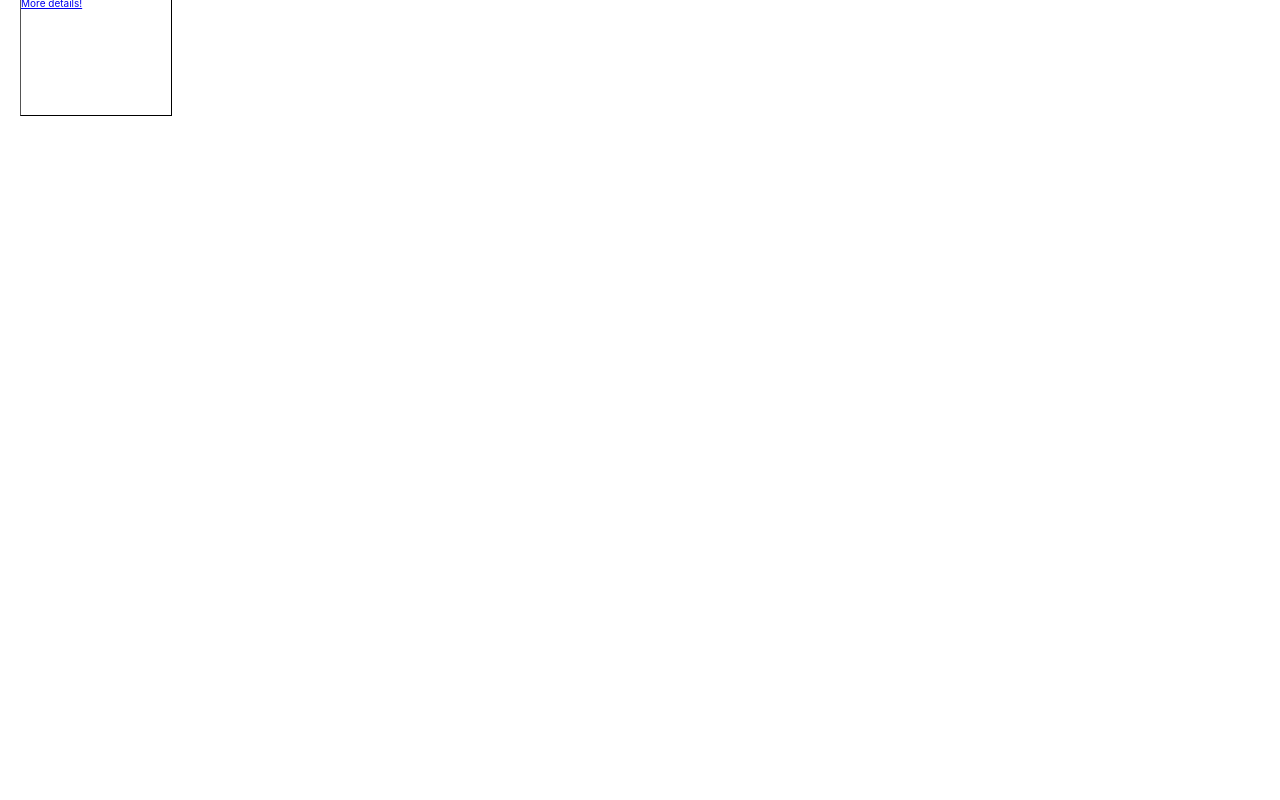
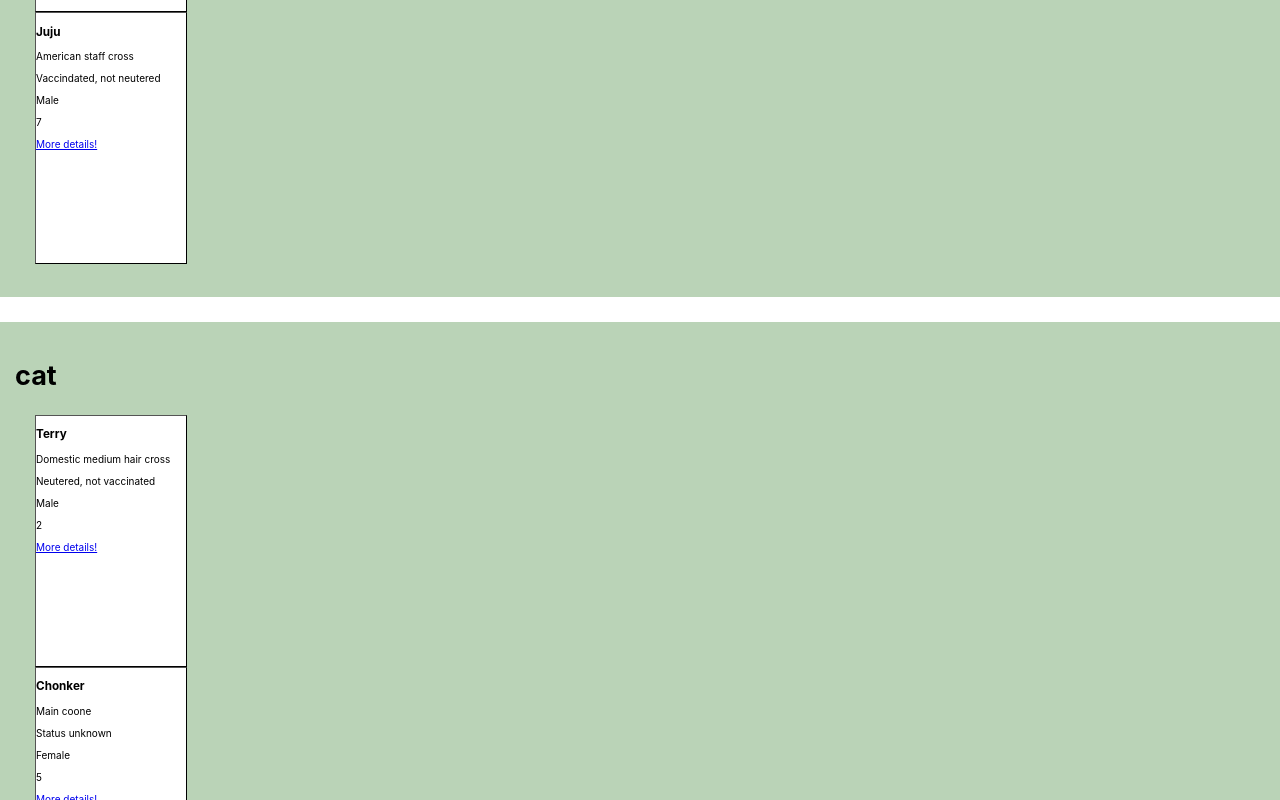
Before and after one commit to sahyanara/AnimalShelter, a React (Create React App) app in the folder frontend/: page / in a window 1280 px wide. Shown: the part 520-1320 px from the top of the page. Before the commit the page ends 800 px from the top, so only its background shows below. Built offline with nearby package versions, Linux system fonts and the light colour scheme.

Commit message:
update data

```diff
--- a/frontend/src/index.js
+++ b/frontend/src/index.js
@@ -4,6 +4,7 @@ import './index.css';
 import App from './App';
 import reportWebVitals from './reportWebVitals';
 import PetsInfo from "./PetsInfo";
+import Category from "./Category";
 import { Component } from "react";
 import { render } from "react-dom";
 import Button from "@material-ui/core/Button";
@@ -12,7 +13,7 @@ import { Link } from "react-router-dom";
 import About from "./About";
 import Home from "./Home";
 
-const posts = [
+/*const posts = [
   {
       name: 'Rocky',
       breed: 'American pit bull cross',
@@ -29,12 +30,58 @@ const posts = [
       yearsOld: 7,
       adopted: true,
   }
-];
+];*/
+
+const posts = [
+	{
+		_id: 'dog',
+		pets: [
+			{
+				name: 'Rocky',
+				breed: 'American pit bull cross',
+				status: 'Neutered and vaccinated',
+				gender: 'Female',
+				yearsOld: 7,
+				adopted: false,
+			},
+			{
+				name: 'Juju',
+				breed: 'American staff cross',
+				status: 'Vaccindated, not neutered',
+				gender: 'Male',
+				yearsOld: 7,
+				adopted: true,
+			}
+		]
+	},
+	{
+		_id: 'cat',
+		pets: [
+			{
+				name: 'Terry',
+				breed: 'Domestic medium hair cross',
+				status: 'Neutered, not vaccinated',
+				gender: 'Male',
+				yearsOld: 2,
+				adopted: false,
+			},
+			{
+				name: 'Chonker',
+				breed: 'Main coone',
+				status: 'Status unknown',
+				gender: 'Female',
+				yearsOld: 5,
+				adopted: true,
+			}
+    ]
+  }
+]
 
 const Store = () => {
   const allPets = posts.map((info, idx) => (
-    <PetsInfo
+    /*<PetsInfo
       key={idx}
+      _id={info._id}
       name={info.name}
       breed={info.breed}
       status={info.status}
@@ -42,11 +89,27 @@ const Store = () => {
       yearsOld={info.yearsOld}
       adopted={info.adopted}
     />
+  ));*/
+    <Category
+      key={idx}
+      _id={info._id}
+      pets={info.pets.map((info1, idx1) => (
+        <PetsInfo
+          key={idx1}
+          name={info1.name}
+          breed={info1.breed}
+          status={info1.status}
+          gender={info1.gender}
+          yearsOld={info1.yearsOld}
+          adopted={info1.adopted}
+        />
+      ))}
+    />
   ));
   return (
     <main>
       <BrowserRouter>
-        <nav>
+        <nav class = "buttons">
           <Link to="/">Home</Link>
           <Link to="/about">About</Link>
         </nav>
@@ -59,7 +122,6 @@ const Store = () => {
           </Route>
         </Switch>
       </BrowserRouter>
-
         {allPets}
     </main>
   );
```
